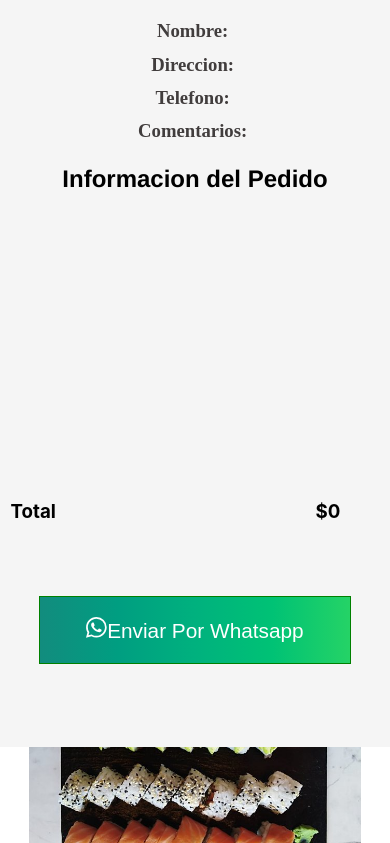
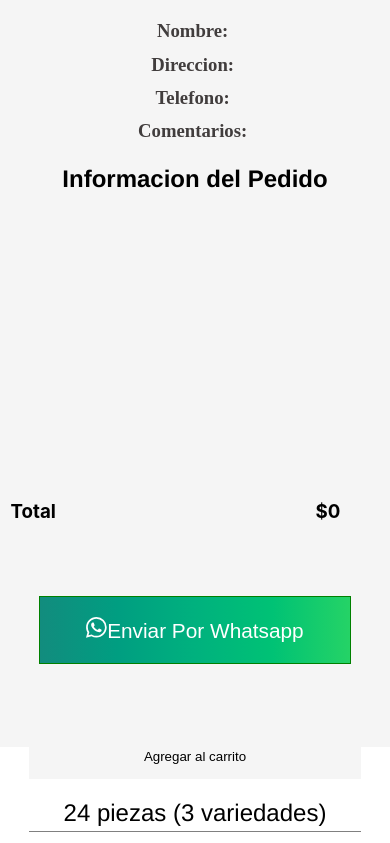
Before and after one commit to eliasf30/shiitake-sushi, a React (Create React App) app: page / in a window 390 px wide. Shown: the part 941-1784 px from the top of the page. Built offline with nearby package versions, Linux system fonts and the light colour scheme.

Commit message:
se revierte un cambio

```diff
--- a/src/products/cardProducts/cardProducts.css
+++ b/src/products/cardProducts/cardProducts.css
@@ -79,7 +79,7 @@
         flex-direction: column;
         justify-content: center;
         align-items: flex-start;
-        font-size: .8em;
+
         margin-bottom: 8%;
 
     }
```
